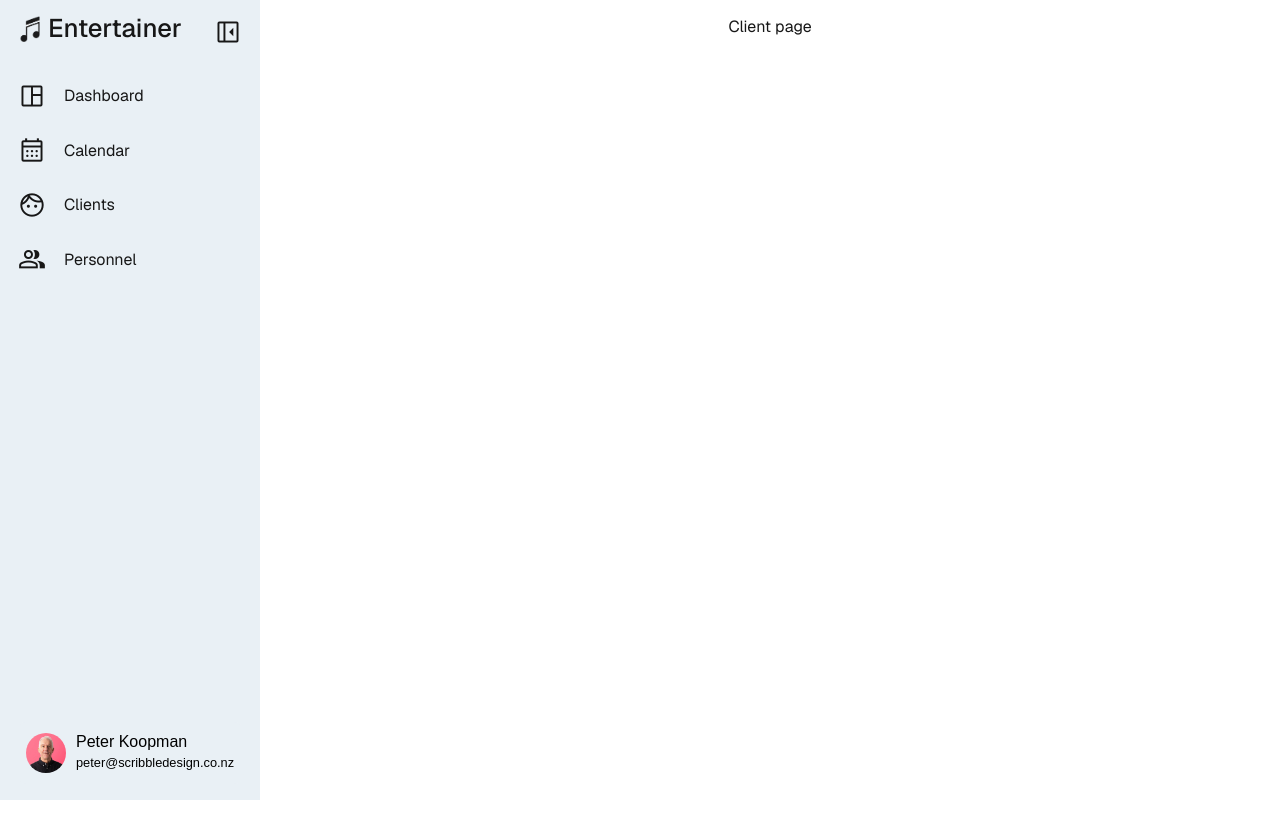
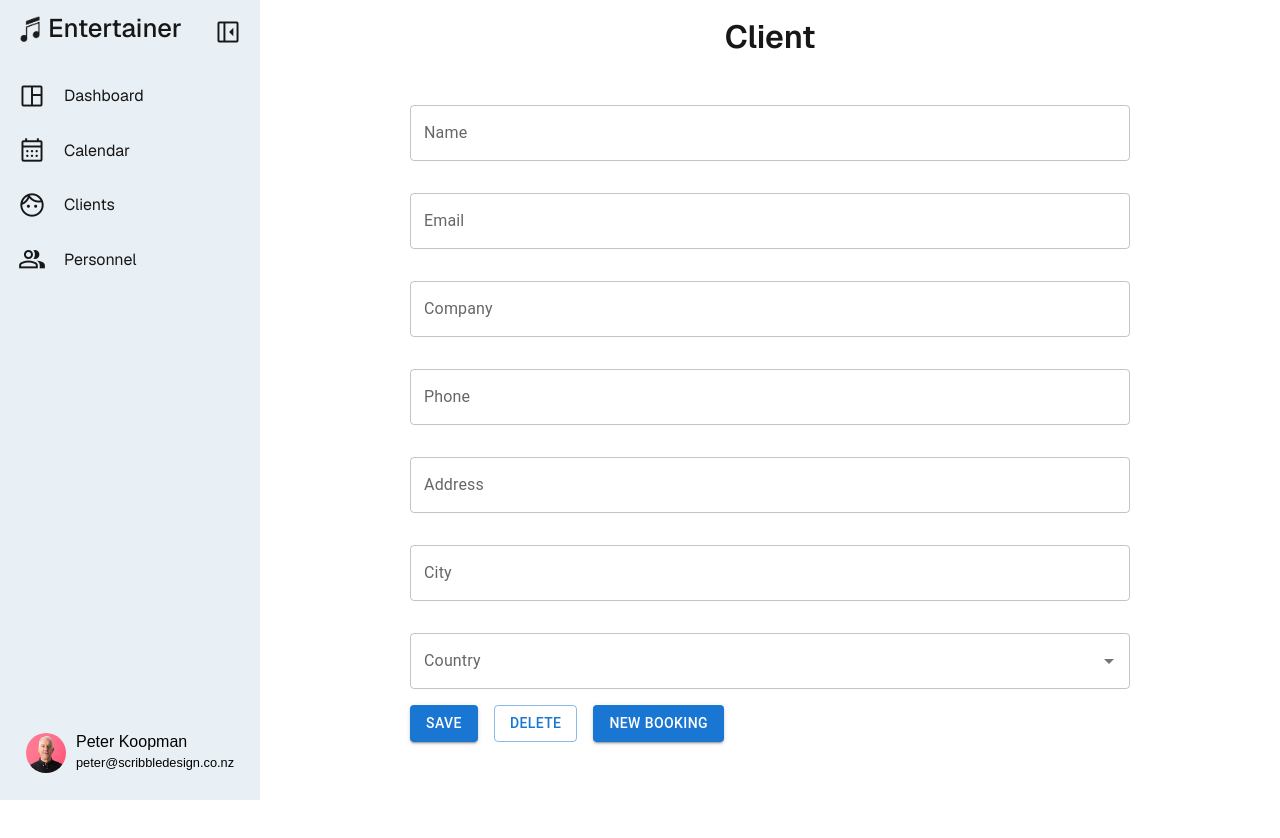
Before and after one commit to peterkoopman/entertainer, a Next.js app: page /clients in a window 1280 px wide. Shown: the top 838 px of the page. Built offline with nearby package versions, Linux system fonts and the light colour scheme; no server answers.

Commit message:
Add useCountries hook

```diff
--- a/src/app/(appPages)/clients/[[...id]]/page.tsx
+++ b/src/app/(appPages)/clients/[[...id]]/page.tsx
@@ -1,9 +1,51 @@
 'use client';
 
+import useCountries from '@/hooks/useCountries';
+import { theme } from '@/utils/muiThemes';
+import {
+  Autocomplete,
+  Box,
+  Button,
+  TextField,
+  ThemeProvider,
+} from '@mui/material';
 import { useParams } from 'next/navigation';
 
 export default function ClientPage() {
   const params = useParams<{ id: string[] }>();
+  const { countries } = useCountries();
 
-  return <div>Client page {params?.id || 'No id provided'}</div>;
+  return (
+    <ThemeProvider theme={theme}>
+      <h1>Client</h1>
+      <Box
+        component="form"
+        sx={{
+          maxWidth: 720,
+          width: 1,
+          mr: 'auto',
+          ml: 'auto',
+        }}>
+        <TextField name="name" label="Name" />
+        <TextField name="email" label="Email" />
+        <TextField name="company" label="Company" />
+        <TextField name="phone" label="Phone" />
+        <TextField name="address" label="Address" />
+        <TextField name="city" label="City" />
+        <Autocomplete
+          options={countries}
+          renderInput={(params) => <TextField {...params} label="Country" />}
+        />
+        <Button type="submit" variant="contained">
+          Save
+        </Button>
+        <Button type="button" variant="outlined">
+          Delete
+        </Button>
+        <Button type="button" variant="contained">
+          New Booking
+        </Button>
+      </Box>
+    </ThemeProvider>
+  );
 }
--- /dev/null
+++ b/src/hooks/useCountries.ts
@@ -0,0 +1,32 @@
+'use client';
+
+import { useState, useEffect } from 'react';
+
+interface Country {
+  value: string;
+  label: string;
+}
+
+const useCountries = () => {
+  const [isLoading, setIsLoading] = useState(false);
+  const [countries, setCountries] = useState<Country[]>([]);
+
+  useEffect(() => {
+    const fetchCountries = async () => {
+      setIsLoading(true);
+      const result = await fetch(
+        'https://valid.layercode.workers.dev/list/countries?format=select&flags=true&value=code',
+      );
+
+      const data = await result.json();
+      setCountries(data.countries);
+      setIsLoading(false);
+    };
+
+    fetchCountries();
+  }, []);
+
+  return { countries, loading: isLoading };
+};
+
+export default useCountries;
```
